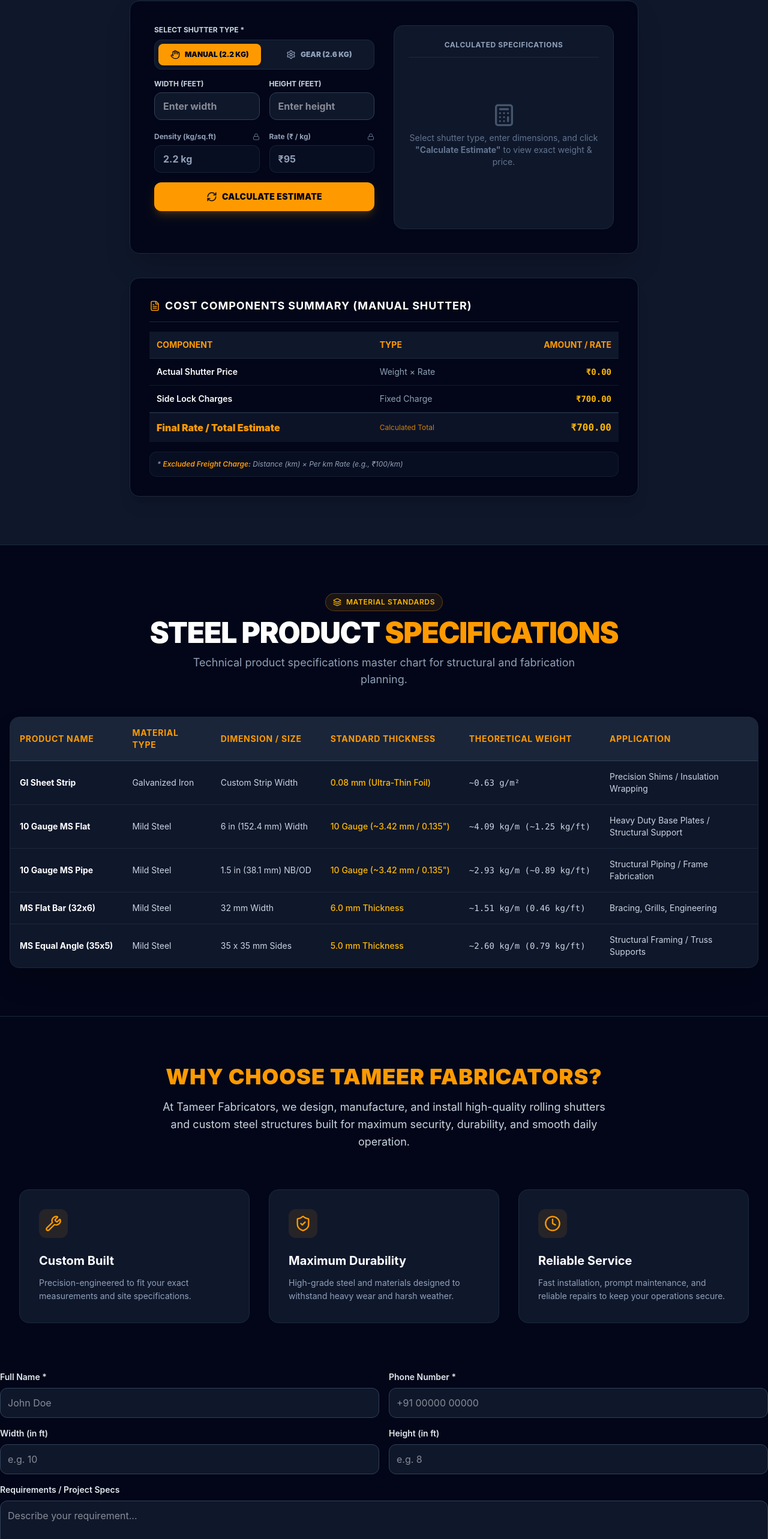
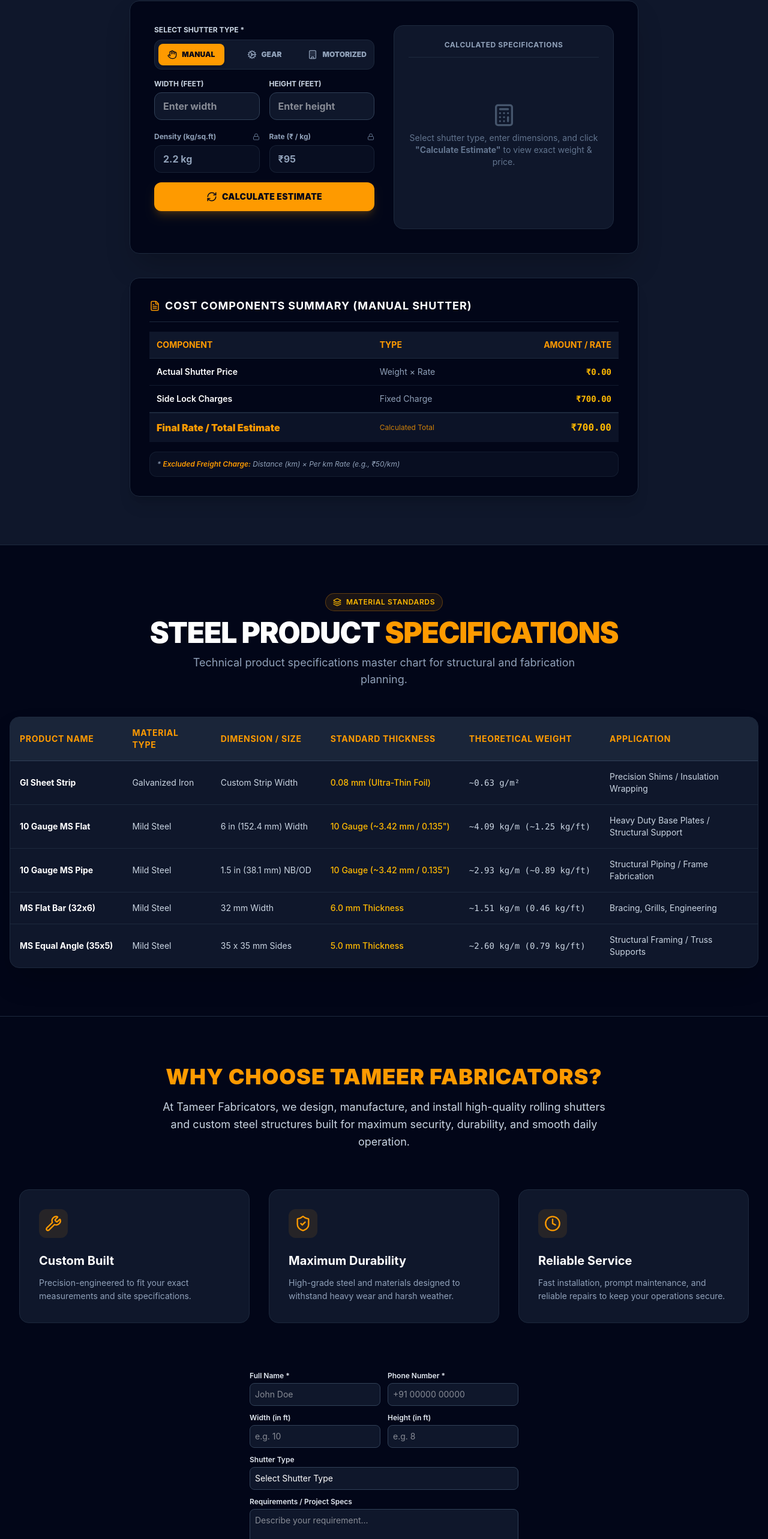
Before and after one commit to Samad015/Tameer-Fabricator, a React (Vite) app in the folder frontend/: page / in a window 1280 px wide. Shown: the part 1898-4464 px from the top of the page at 60% size. Built offline with nearby package versions, Linux system fonts and the light colour scheme.

Commit message:
Added Motorized shutter option, IndiaMART link, Admin Dashboard page

```diff
--- a/frontend/package.json
+++ b/frontend/package.json
@@ -10,6 +10,8 @@
   },
   "dependencies": {
     "@tailwindcss/vite": "^4.3.3",
+    "@vercel/analytics": "^2.0.1",
+    "@vis.gl/react-google-maps": "^1.9.0",
     "@vitejs/plugin-react": "^4.7.0",
     "lucide-react": "^1.35.0",
     "react": "^19.1.1",
--- a/frontend/src/components/ContactForm.jsx
+++ b/frontend/src/components/ContactForm.jsx
@@ -7,17 +7,27 @@
     phone: "",
     width: "",
     height: "",
+    shutterType: "",
     message: "",
   });
 
   const [status, setStatus] = useState({ type: null, message: "" });
   const [loading, setLoading] = useState(false);
+  const [showShutterPopup, setShowShutterPopup] = useState(false);
 
   const handleChange = (e) => {
     setFormData({
       ...formData,
       [e.target.name]: e.target.value,
     });
+  };
+
+  const handleShutterSelect = (type) => {
+    setFormData({
+      ...formData,
+      shutterType: type,
+    });
+    setShowShutterPopup(false);
   };
 
   const handleSubmit = async (e) => {
@@ -52,6 +62,7 @@
           phone: "",
           width: "",
           height: "",
+          shutterType: "",
           message: "",
         });
       } else {
@@ -73,27 +84,27 @@
   };
 
   return (
-    <form onSubmit={handleSubmit} id="contact-form" className="space-y-4">
+    <form onSubmit={handleSubmit} id="contact-form" className="space-y-3 max-w-md mx-auto">
       {status.message && (
         <div
-          className={`p-4 rounded-xl flex items-center gap-3 text-sm font-semibold ${
+          className={`p-3 rounded-lg flex items-center gap-2 text-xs font-semibold ${
             status.type === "success"
               ? "bg-emerald-500/10 border border-emerald-500/30 text-emerald-400"
               : "bg-rose-500/10 border border-rose-500/30 text-rose-400"
           }`}
         >
           {status.type === "success" ? (
-            <CheckCircle2 size={20} />
+            <CheckCircle2 size={16} />
           ) : (
-            <AlertCircle size={20} />
+            <AlertCircle size={16} />
           )}
           <span>{status.message}</span>
         </div>
       )}
 
-      <div className="grid grid-cols-1 sm:grid-cols-2 gap-4">
+      <div className="grid grid-cols-1 sm:grid-cols-2 gap-3">
         <div>
-          <label className="block text-sm font-semibold mb-2 text-slate-200">
+          <label className="block text-xs font-semibold mb-1 text-slate-200">
             Full Name *
           </label>
           <input
@@ -103,12 +114,12 @@
             value={formData.name}
             onChange={handleChange}
             placeholder="John Doe"
-            className="w-full bg-slate-900 border border-slate-700 rounded-xl p-3 text-white focus:outline-none focus:border-amber-500 transition"
+            className="w-full bg-slate-900 border border-slate-700 rounded-lg p-2 text-sm text-white focus:outline-none focus:border-amber-500 transition"
           />
         </div>
 
         <div>
-          <label className="block text-sm font-semibold mb-2 text-slate-200">
+          <label className="block text-xs font-semibold mb-1 text-slate-200">
             Phone Number *
           </label>
           <input
@@ -118,14 +129,14 @@
             value={formData.phone}
             onChange={handleChange}
             placeholder="+91 00000 00000"
-            className="w-full bg-slate-900 border border-slate-700 rounded-xl p-3 text-white focus:outline-none focus:border-amber-500 transition"
+            className="w-full bg-slate-900 border border-slate-700 rounded-lg p-2 text-sm text-white focus:outline-none focus:border-amber-500 transition"
           />
         </div>
       </div>
 
-      <div className="grid grid-cols-1 sm:grid-cols-2 gap-4">
+      <div className="grid grid-cols-1 sm:grid-cols-2 gap-3">
         <div>
-          <label className="block text-sm font-semibold mb-2 text-slate-200">
+          <label className="block text-xs font-semibold mb-1 text-slate-200">
             Width (in ft)
           </label>
           <input
@@ -134,12 +145,12 @@
             value={formData.width}
             onChange={handleChange}
             placeholder="e.g. 10"
-            className="w-full bg-slate-900 border border-slate-700 rounded-xl p-3 text-white focus:outline-none focus:border-amber-500 transition"
+            className="w-full bg-slate-900 border border-slate-700 rounded-lg p-2 text-sm text-white focus:outline-none focus:border-amber-500 transition"
           />
         </div>
 
         <div>
-          <label className="block text-sm font-semibold mb-2 text-slate-200">
+          <label className="block text-xs font-semibold mb-1 text-slate-200">
             Height (in ft)
           </label>
           <input
@@ -148,40 +159,92 @@
             value={formData.height}
             onChange={handleChange}
             placeholder="e.g. 8"
-            className="w-full bg-slate-900 border border-slate-700 rounded-xl p-3 text-white focus:outline-none focus:border-amber-500 transition"
+            className="w-full bg-slate-900 border border-slate-700 rounded-lg p-2 text-sm text-white focus:outline-none focus:border-amber-500 transition"
           />
         </div>
       </div>
 
       <div>
-        <label className="block text-sm font-semibold mb-2 text-slate-200">
+        <label className="block text-xs font-semibold mb-1 text-slate-200">
+          Shutter Type
+        </label>
+        <button
+          type="button"
+          onClick={() => setShowShutterPopup(true)}
+          className="w-full bg-slate-900 border border-slate-700 rounded-lg p-2 text-sm text-left text-white focus:outline-none focus:border-amber-500 transition hover:border-amber-500 cursor-pointer"
+        >
+          {formData.shutterType ? formData.shutterType : "Select Shutter Type"}
+        </button>
+      </div>
+
+      <div>
+        <label className="block text-xs font-semibold mb-1 text-slate-200">
           Requirements / Project Specs
         </label>
         <textarea
           name="message"
-          rows="4"
+          rows="3"
           value={formData.message}
           onChange={handleChange}
           placeholder="Describe your requirement..."
-          className="w-full bg-slate-900 border border-slate-700 rounded-xl p-3 text-white focus:outline-none focus:border-amber-500 transition resize-none"
+          className="w-full bg-slate-900 border border-slate-700 rounded-lg p-2 text-sm text-white focus:outline-none focus:border-amber-500 transition resize-none"
         ></textarea>
       </div>
 
       <button
         type="submit"
         disabled={loading}
-        className="w-full bg-amber-500 text-slate-950 font-black py-4 rounded-xl hover:bg-amber-400 transition text-lg flex items-center justify-center gap-2 uppercase tracking-wide cursor-pointer disabled:opacity-50 disabled:cursor-not-allowed"
+        className="w-full bg-amber-500 text-slate-950 font-black py-2.5 rounded-lg hover:bg-amber-400 transition text-sm flex items-center justify-center gap-2 uppercase tracking-wide cursor-pointer disabled:opacity-50 disabled:cursor-not-allowed"
       >
         {loading ? (
           <>
-            <Loader2 size={20} className="animate-spin" /> Submitting...
+            <Loader2 size={16} className="animate-spin" /> Submitting...
           </>
         ) : (
           <>
-            <Send size={20} /> Submit Quote Request
+            <Send size={16} /> Submit Quote Request
           </>
         )}
       </button>
+
+      {showShutterPopup && (
+        <div
+          className="fixed inset-0 bg-black/60 flex items-center justify-center z-50 p-4"
+          onClick={() => setShowShutterPopup(false)}
+        >
+          <div
+            className="bg-slate-900 border border-slate-700 rounded-xl p-4 w-full max-w-xs"
+            onClick={(e) => e.stopPropagation()}
+          >
+            <h3 className="text-sm font-bold text-white mb-3">
+              Select Shutter Type
+            </h3>
+            <div className="space-y-2">
+              {["Manual", "Gear", "Motorized"].map((type) => (
+                <button
+                  key={type}
+                  type="button"
+                  onClick={() => handleShutterSelect(type)}
+                  className={`w-full text-left p-2 text-sm rounded-lg border transition cursor-pointer ${
+                    formData.shutterType === type
+                      ? "bg-amber-500 border-amber-500 text-slate-950 font-bold"
+                      : "bg-slate-800 border-slate-700 text-white hover:border-amber-500"
+                  }`}
+                >
+                  {type}
+                </button>
+              ))}
+            </div>
+            <button
+              type="button"
+              onClick={() => setShowShutterPopup(false)}
+              className="w-full mt-3 p-2 text-sm rounded-lg border border-slate-700 text-slate-300 hover:border-amber-500 transition cursor-pointer"
+            >
+              Cancel
+            </button>
+          </div>
+        </div>
+      )}
     </form>
   );
 }
--- a/frontend/src/components/Estimator.jsx
+++ b/frontend/src/components/Estimator.jsx
@@ -1,5 +1,5 @@
 import React, { useState } from 'react';
-import { Calculator, ArrowRight, IndianRupee, RefreshCw, Lock, Settings, Hand, FileText } from 'lucide-react';
+import { Calculator, ArrowRight, IndianRupee, RefreshCw, Lock, Settings, Hand, FileText, Blinds, Cog, Building } from 'lucide-react';
 
 export default function Estimator() {
   // Configured Rates
@@ -24,7 +24,7 @@
     const price = weight * PRICE_PER_KG;
 
     setResult({
-      type: shutterType === 'manual' ? 'Manual Shutter' : 'Gear Shutter',
+      type: shutterType === 'manual' ? 'Manual Shutter' : shutterType === 'gear' ? 'Gear Shutter' : 'Motorized Shutter',
       totalSqFt: area,
       totalWeight: weight,
       estimatedPrice: price,
@@ -35,7 +35,8 @@
   const shutterCost = result ? result.estimatedPrice : 0;
   const lockCost = 700;
   const gearCost = shutterType === 'gear' ? 5000 : 0;
-  const finalTotal = shutterCost + lockCost + gearCost;
+  const motorCost = shutterType === 'motorized' ? 30000 : 0;
+  const finalTotal = shutterCost + lockCost + gearCost + motorCost;
 
   return (
     <section id="estimator" className="py-20 bg-slate-900 text-white border-t border-slate-800">
@@ -65,7 +66,7 @@
               <label className="block text-xs font-bold text-slate-300 mb-2 uppercase">
                 Select Shutter Type *
               </label>
-              <div className="grid grid-cols-2 gap-3 p-1.5 bg-slate-900 border border-slate-800 rounded-xl">
+              <div className="grid grid-cols-3 gap-3 p-1.5 bg-slate-900 border border-slate-800 rounded-xl">
                 <button
                   type="button"
                   onClick={() => {
@@ -78,7 +79,7 @@
                       : 'text-slate-400 hover:text-white'
                   }`}
                 >
-                  <Hand size={16} /> Manual (2.2 kg)
+                  <Hand size={16} /> Manual
                 </button>
                 <button
                   type="button"
@@ -92,7 +93,21 @@
                       : 'text-slate-400 hover:text-white'
                   }`}
                 >
-                  <Settings size={16} /> Gear (2.6 kg)
+                  <Cog size={16} /> Gear
+                </button>
+                <button
+                  type="button"
+                  onClick={() => {
+                    setShutterType('motorized');
+                    setResult(null);
+                  }}
+                  className={`flex items-center justify-center gap-2 py-2.5 rounded-lg text-xs font-black uppercase transition cursor-pointer ${
+                    shutterType === 'motorized'
+                      ? 'bg-amber-500 text-slate-950 shadow-md'
+                      : 'text-slate-400 hover:text-white'
+                  }`}
+                >
+                  <Building size={16} /> Motorized
                 </button>
               </div>
             </div>
@@ -230,7 +245,7 @@
           <div className="flex items-center gap-2 mb-4 border-b border-slate-800 pb-3">
             <FileText size={18} className="text-amber-500" />
             <h3 className="text-lg font-bold text-white uppercase tracking-wider">
-              Cost Components Summary ({shutterType === 'manual' ? 'Manual Shutter' : 'Gear Shutter'})
+              Cost Components Summary ({shutterType === 'manual' ? 'Manual Shutter' : shutterType === 'gear' ? 'Gear Shutter' : 'Motorized Shutter'})
             </h3>
           </div>
 
@@ -260,6 +275,14 @@
                   </tr>
                 )}
 
+                {shutterType === 'motorized' && (
+                  <tr className="hover:bg-slate-900/40">
+                    <td className="p-3 font-semibold text-white">Motor Charges</td>
+                    <td className="p-3 text-slate-400">Fixed Charge</td>
+                    <td className="p-3 text-right font-mono font-bold text-amber-400">₹30,000.00</td>
+                  </tr>
+                )}
+
                 <tr className="hover:bg-slate-900/40">
                   <td className="p-3 font-semibold text-white">Side Lock Charges</td>
                   <td className="p-3 text-slate-400">Fixed Charge</td>
@@ -278,7 +301,7 @@
           </div>
 
           <p className="mt-4 text-xs text-slate-400 italic bg-slate-900/50 p-3 rounded-xl border border-slate-800/60">
-            * <strong className="text-amber-500 font-semibold">Excluded Freight Charge:</strong> Distance (km) × Per km Rate (e.g., ₹100/km)
+            * <strong className="text-amber-500 font-semibold">Excluded Freight Charge:</strong> Distance (km) × Per km Rate (e.g., ₹50/km)
           </p>
         </div>
 
--- a/frontend/src/components/Footer.jsx
+++ b/frontend/src/components/Footer.jsx
@@ -1,10 +1,10 @@
 import React from 'react';
-import { Phone, Mail, MapPin } from 'lucide-react';
+import { Mail, MapPin, ExternalLink } from 'lucide-react';
 
 export default function Footer() {
   return (
     <footer className="bg-slate-900 text-slate-400 py-12 border-t border-slate-800">
-      <div className="max-w-7xl mx-auto px-4 grid md:grid-cols-3 gap-8">
+      <div className="max-w-7xl mx-auto px-4 grid md:grid-cols-3 gap-8 ">
         <div>
           <h3 className="text-xl font-black text-amber-500 uppercase mb-4">Tameer Fabricator's</h3>
           <p className="text-sm leading-relaxed">
@@ -16,19 +16,19 @@
           <h4 className="text-lg font-bold text-white mb-4">Contact Details</h4>
           <ul className="space-y-3 text-sm">
             <li className="flex items-center gap-2"><MapPin size={18} className="text-amber-500" /> Bareilly, Uttar Pradesh, India</li>
-            <li className="flex items-center gap-2">
-              <Phone size={18} className="text-amber-500" />
-              <a href="tel:+918439860719" className="hover:text-amber-500 transition">+91 84398 60719</a>
-            </li>
+
             <li className="flex items-center gap-2"><Mail size={18} className="text-amber-500" /> contact@tameerfabricators.com</li>
           </ul>
         </div>
 
         <div>
           <h4 className="text-lg font-bold text-white mb-4">Quick Contact</h4>
-          <div className="flex gap-4 text-sm font-semibold">
-            <a href="tel:+918439860719" className="hover:text-amber-500 transition">Direct Call</a>
-          </div>
+          <ul className="space-y-3 text-sm">
+            <li className="flex items-center gap-2">
+              <ExternalLink size={18} className="text-amber-500" />
+              <a href="https://www.indiamart.com/tameer-fabricators-bareilly/" target="_blank" rel="noopener noreferrer" className="hover:text-amber-500 transition">IndiaMART Profile</a>
+            </li>
+          </ul>
         </div>
       </div>
 
--- a/frontend/src/components/Hero.jsx
+++ b/frontend/src/components/Hero.jsx
@@ -53,7 +53,7 @@
           </a>
           <a
             href="#contact"
-            onClick={(e) => scrollToSection(e, 'contact')}
+            onClick={(e) => scrollToSection(e, 'contact-form')}
             className="bg-slate-950/90 border-2 border-amber-500 px-8 py-4 rounded-xl font-extrabold text-amber-400 hover:bg-amber-500 hover:text-slate-950 transition text-lg flex items-center justify-center gap-2 shadow-2xl shadow-black uppercase tracking-wide cursor-pointer"
           >
             Request a Free Quote
```
Also changed, not shown: frontend/src/App.jsx (+6 -6 lines), frontend/src/components/AdminDashboard.jsx (added), 1 other file (tests, documents, lock files or other folders).
